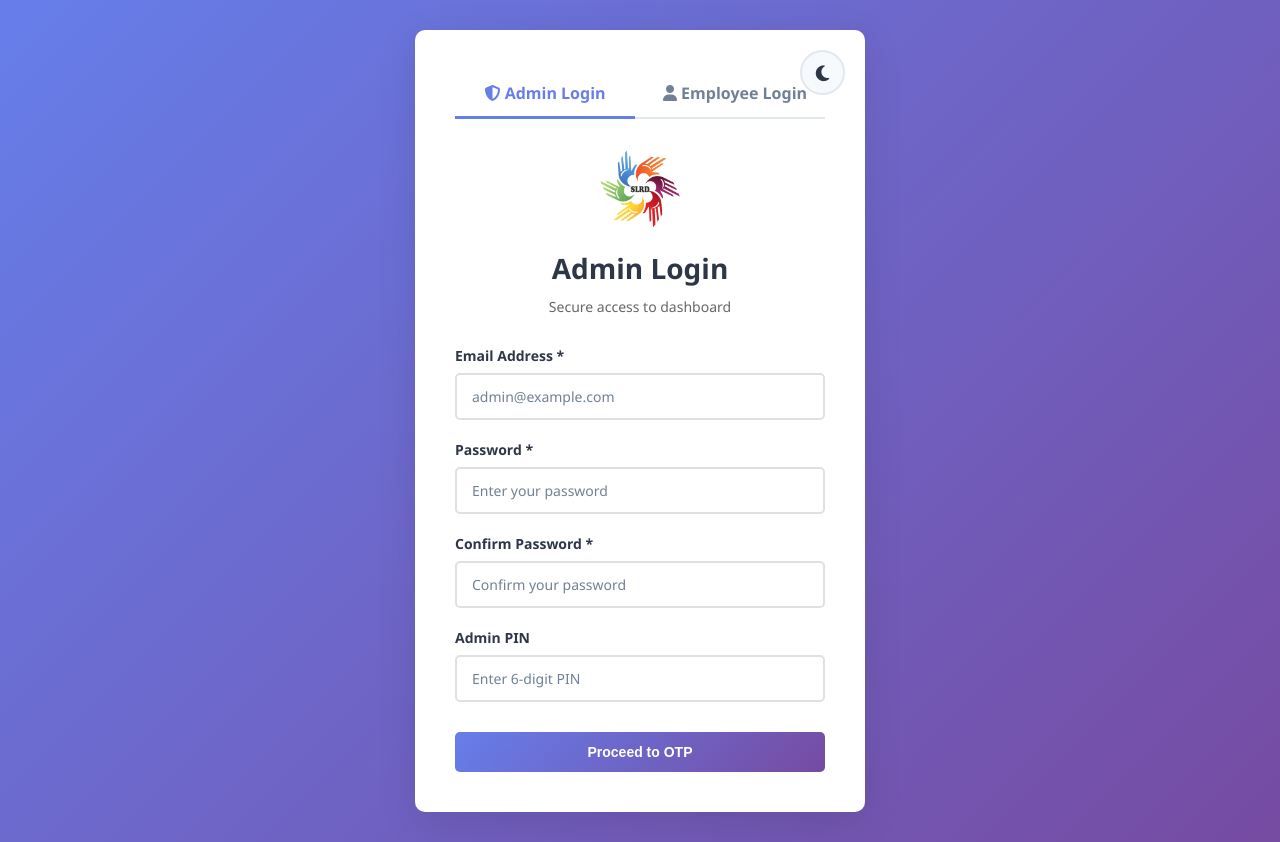
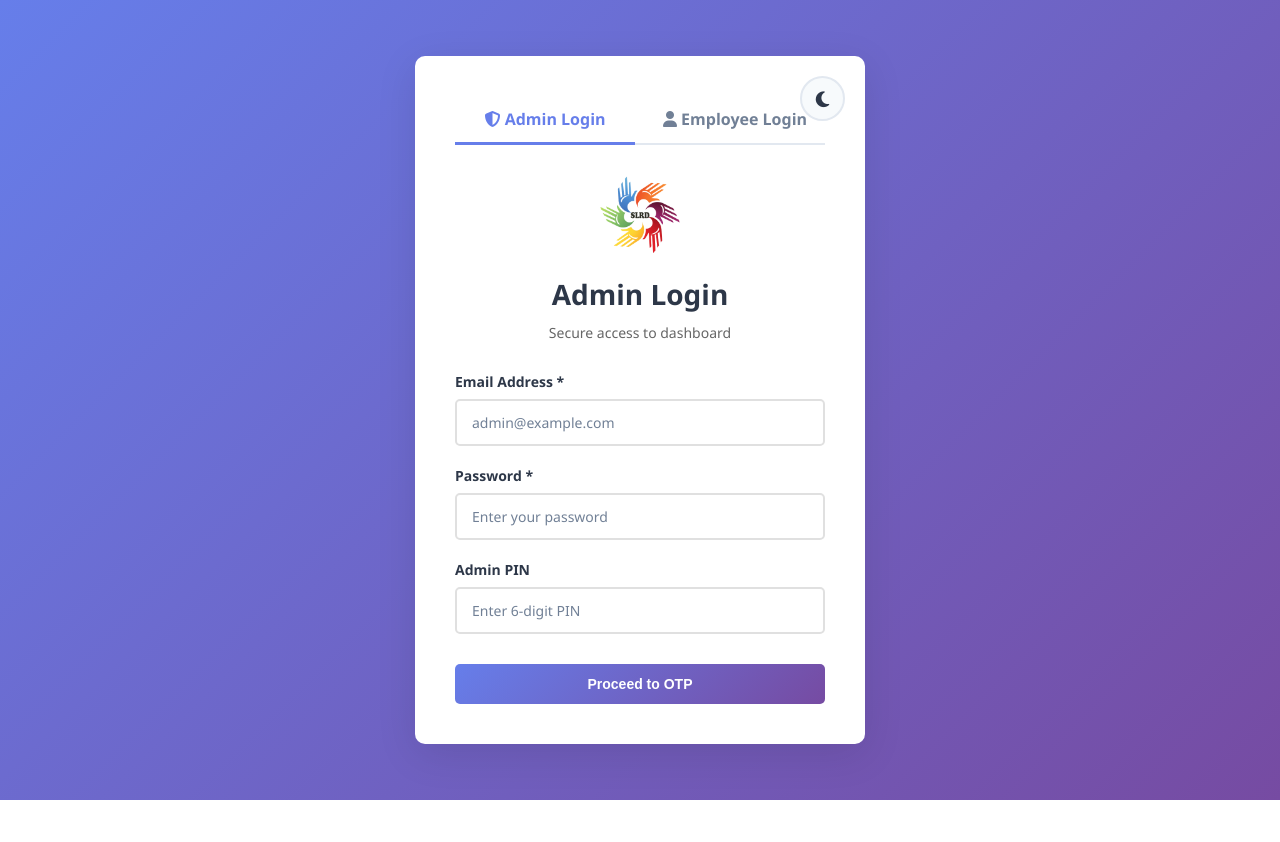
Before and after one commit to himans533/Slrd-Management, a Flask app: page / in a window 1280 px wide. After the commit the page ends 800 px from the top, so only its background shows below. Run offline with Flask 3, Linux system fonts and the light colour scheme; some libraries are stand-ins or nearby versions.

Commit message:
Update login.html

```diff
--- a/templates/login.html
+++ b/templates/login.html
@@ -6,6 +6,7 @@
     <meta name="viewport" content="width=device-width, initial-scale=1.0" />
     <title>Admin Panel - Login</title>
     <link rel="stylesheet" href="https://cdnjs.cloudflare.com/ajax/libs/font-awesome/6.4.0/css/all.min.css" />
+    <script src="https://www.google.com/recaptcha/api.js" async defer></script>
     <style>
         :root {
             --primary: #667eea;
@@ -535,16 +536,11 @@
                     </div>
 
                     <div class="form-group">
-                        <label for="adminConfirmPassword">Confirm Password *</label>
-                        <input type="password" id="adminConfirmPassword" placeholder="Confirm your password" required />
+                        <label for="adminPin">Admin PIN</label>
+                        <input type="password" id="adminPin" placeholder="Enter 6-digit PIN" maxlength="6" required>
                     </div>
 
-                    <div class="form-group">
-                        <label for="adminPin">Admin PIN</label>
-
-                        <input type="password" id="adminPin" placeholder="Enter 6-digit PIN" maxlength="6" required>
-
-                    </div>
+                    <div class="g-recaptcha" data-sitekey="YOUR_RECAPTCHA_SITE_KEY" style="margin-bottom: 20px;"></div>
 
                     <div class="form-actions">
                         <button type="submit" class="btn-primary">
@@ -625,6 +621,8 @@
                     <label for="employeePassword">Password *</label>
                     <input type="password" id="employeePassword" placeholder="Enter your password" required />
                 </div>
+
+                <div class="g-recaptcha" data-sitekey="YOUR_RECAPTCHA_SITE_KEY" style="margin-bottom: 20px;"></div>
 
                 <div class="form-actions">
                     <button type="submit" class="btn-primary">Login</button>
@@ -734,14 +732,11 @@
                 .value.trim()
                 .toLowerCase();
             const password = document.getElementById("adminPassword").value;
-            const confirmPassword = document.getElementById(
-                "adminConfirmPassword",
-            ).value;
             const adminPin = document
                 .getElementById("adminPin")
                 .value.trim();
 
-            if (!email || !password || !confirmPassword || !adminPin) {
+            if (!email || !password || !adminPin) {
                 showAlert(
                     "adminStep1Alert",
                     "All fields are required.",
@@ -755,6 +750,15 @@
                     .getElementById("adminStep1Loading")
                     .classList.add("show");
 
+                // Get reCAPTCHA token
+                const recaptchaToken = await new Promise((resolve) => {
+                    grecaptcha.ready(() => {
+                        grecaptcha.execute('YOUR_RECAPTCHA_SITE_KEY', { action: 'admin_login' }).then(token => {
+                            resolve(token);
+                        });
+                    });
+                });
+
                 const response = await fetch(
                     `${API_BASE}/admin/login/step1`,
                     {
@@ -763,8 +767,8 @@
                         body: JSON.stringify({
                             email,
                             password,
-                            confirm_password: confirmPassword,
                             admin_pin: adminPin,
+                            recaptcha_token: recaptchaToken,
                         }),
                     },
                 );
@@ -917,10 +921,19 @@
                     .getElementById("employeeLoading")
                     .classList.add("show");
 
+                // Get reCAPTCHA token for employee login
+                const recaptchaToken = await new Promise((resolve) => {
+                    grecaptcha.ready(() => {
+                        grecaptcha.execute('YOUR_RECAPTCHA_SITE_KEY', { action: 'employee_login' }).then(token => {
+                            resolve(token);
+                        });
+                    });
+                });
+
                 const response = await fetch(`${API_BASE}/user/login`, {
                     method: "POST",
                     headers: { "Content-Type": "application/json" },
-                    body: JSON.stringify({ email, password }),
+                    body: JSON.stringify({ email, password, recaptcha_token: recaptchaToken }),
                 });
 
                 const data = await response.json();
```
